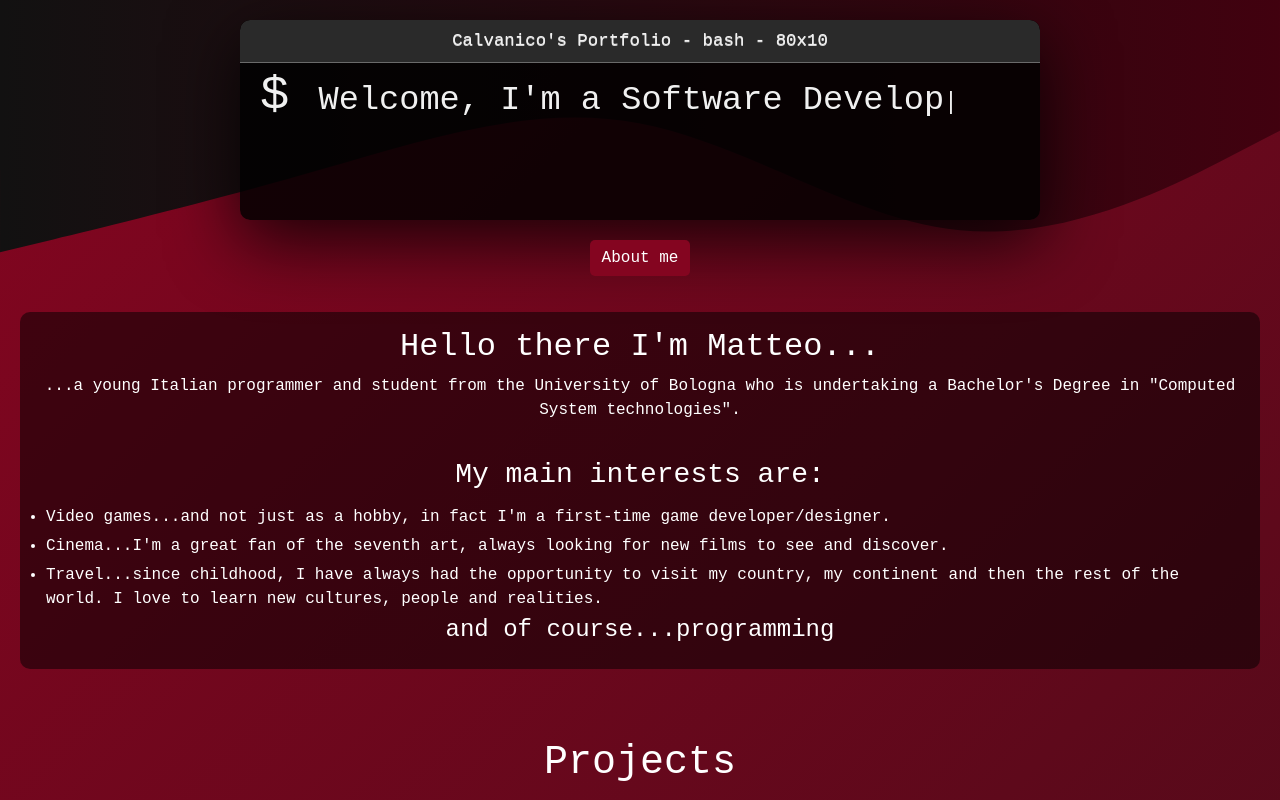
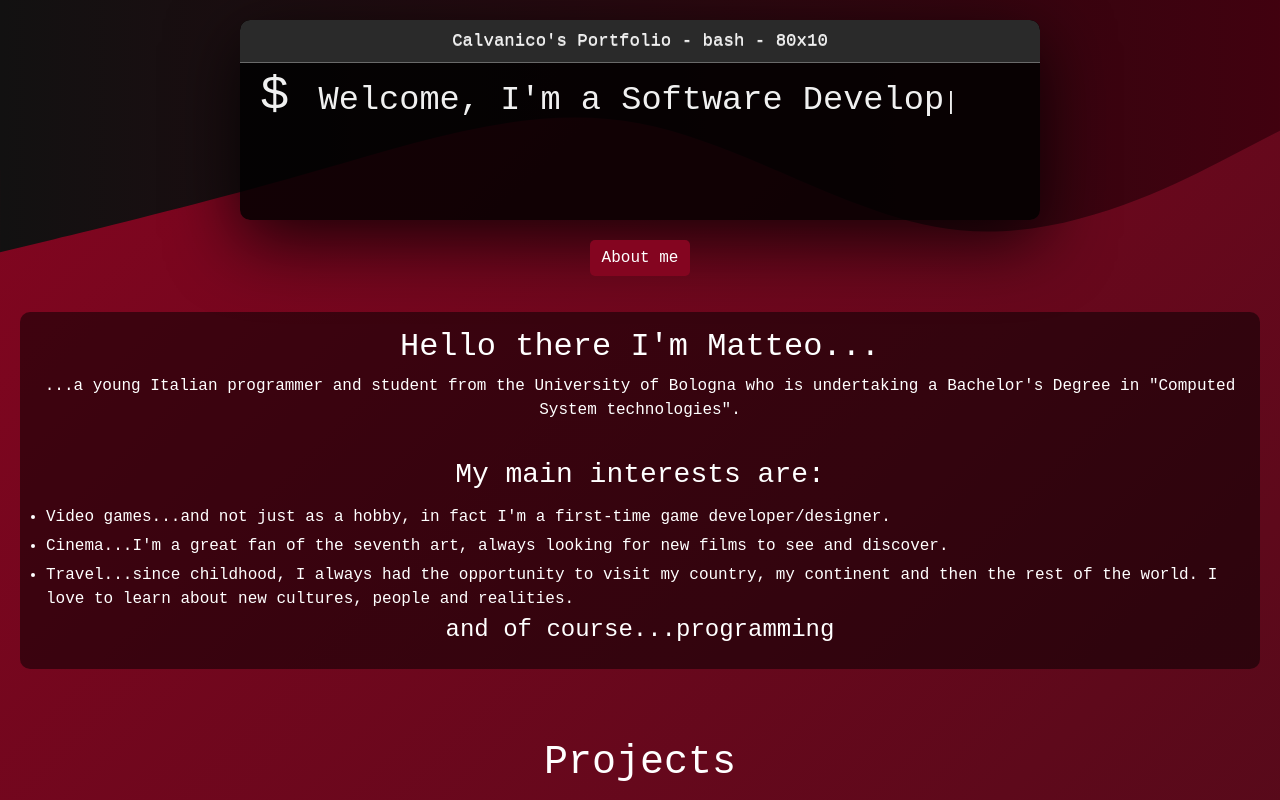
Before and after one commit to MatteoCalvanico/AngularPortfolio, an Angular app: page / in a window 1280 px wide. Both pictures are taken after a click on the button "About me". Shown: the top 800 px of the page. Built offline with nearby package versions, Linux system fonts and the light colour scheme.

Commit message:
Fix typo

```diff
--- a/output/repo.json
+++ b/output/repo.json
@@ -9,8 +9,8 @@
         "technologies": [
             "TypeScript",
             "SCSS",
+            "Python",
             "HTML",
-            "Python",
             "Bootstrap",
             "Node.js"
         ],
@@ -87,7 +87,7 @@
             "Express.js",
             "Vue.js"
         ],
-        "image": null
+        "image": "https://raw.githubusercontent.com/MatteoCalvanico/GetEat/master/./frontend/public/logo.png"
     },
     {
         "name": "Mako",
--- a/src/app/components/personal-info/personal-info.component.html
+++ b/src/app/components/personal-info/personal-info.component.html
@@ -11,7 +11,7 @@
     <ul>
       <li>Video games...and not just as a hobby, in fact I'm a first-time game developer/designer.</li>
       <li>Cinema...I'm a great fan of the seventh art, always looking for new films to see and discover.</li>
-      <li>Travel...since childhood, I have always had the opportunity to visit my country, my continent and then the rest of the world. I love to learn new cultures, people and realities.</li>
+      <li>Travel...since childhood, I always had the opportunity to visit my country, my continent and then the rest of the world. I love to learn about new cultures, people and realities.</li>
     </ul>
     <h4>and of course...programming</h4>
   </div>
```
